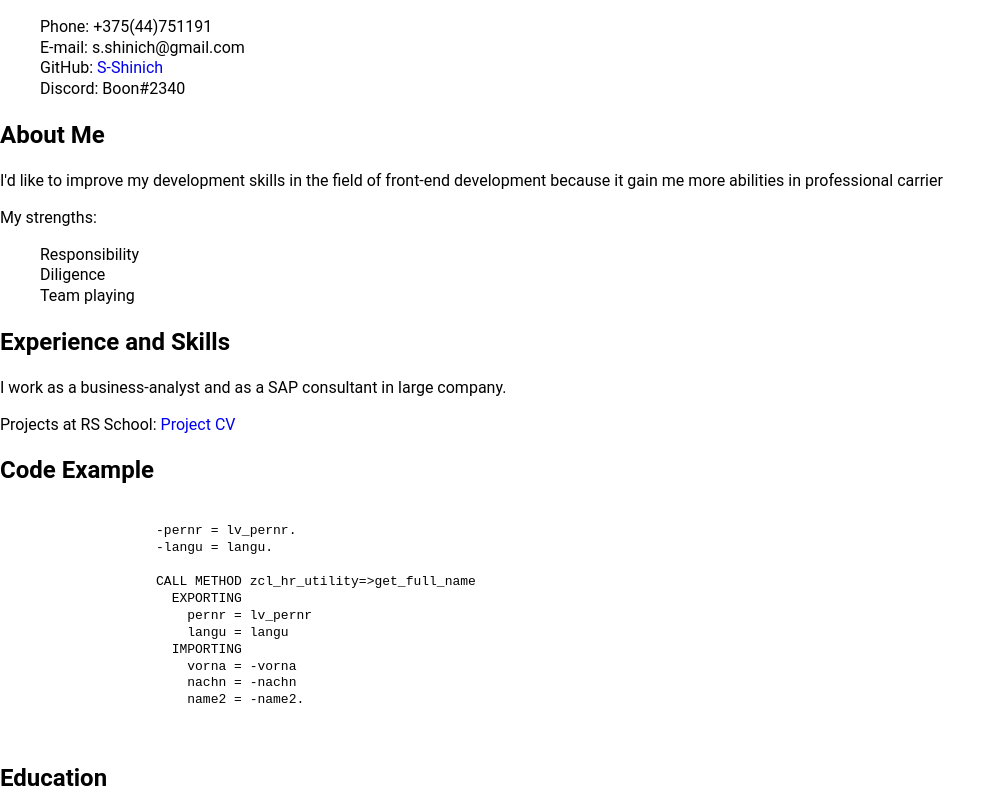
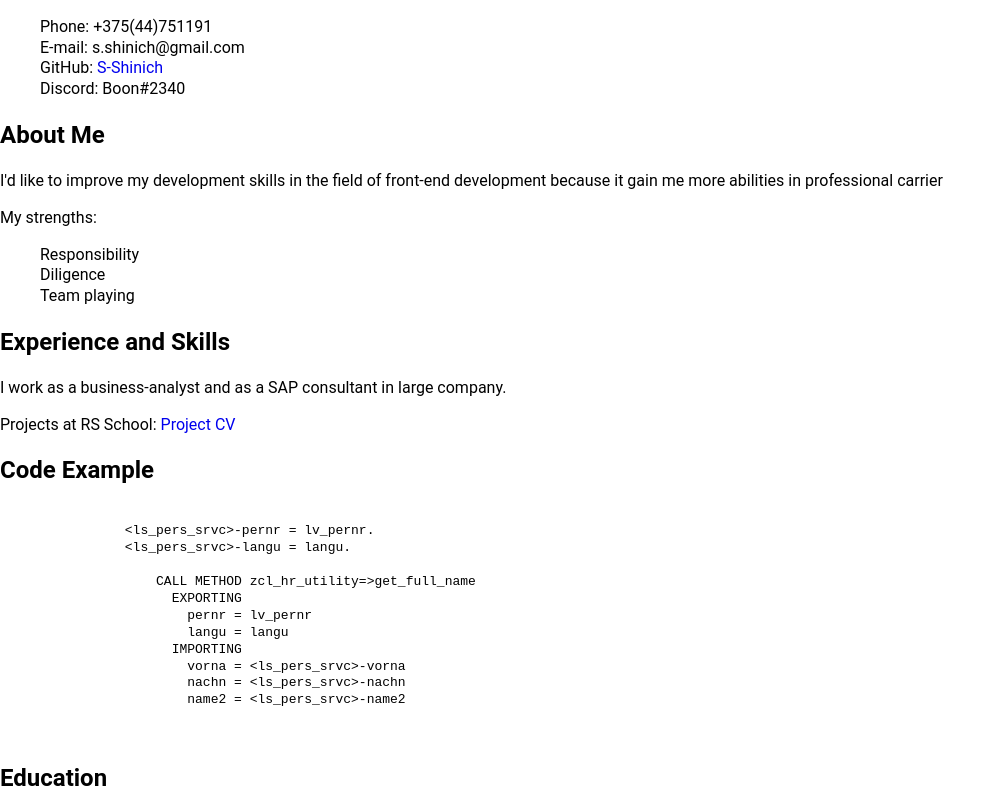
Before and after one commit to S-Shinich/rsschool-cv, a plain HTML site: page index.html in a window 1280 px wide. Shown: the part 550-1347 px from the top of the page, without its empty margins (0-1006 px from the left). Drawn offline with Linux system fonts and the light colour scheme.

Commit message:
fix: validation errors

```diff
--- a/index.html
+++ b/index.html
@@ -28,7 +28,7 @@
         <div class="container">
             <section class="section" id="profile">
                 <div class="header_photo">
-                    <img src="assets/img/photo.png" class="img_avatar" alt="Owl avatar" class="header_image">
+                    <img src="assets/img/photo.png" class="img_avatar" alt="Owl avatar">
                 </div>
 
                 <h1 class="section-title main-title">
@@ -70,17 +70,17 @@
                 <h2 class="section-title">Code Example</h2>
                 <pre class="pre">
               <code>
-                    <ls_pers_srvc>-pernr = lv_pernr.
-                    <ls_pers_srvc>-langu = langu.
+                &lt;ls_pers_srvc&gt;-pernr = lv_pernr.
+                &lt;ls_pers_srvc&gt;-langu = langu.
 
                     CALL METHOD zcl_hr_utility=>get_full_name
                       EXPORTING
                         pernr = lv_pernr
                         langu = langu
                       IMPORTING
-                        vorna = <ls_pers_srvc>-vorna
-                        nachn = <ls_pers_srvc>-nachn
-                        name2 = <ls_pers_srvc>-name2.
+                        vorna = &lt;ls_pers_srvc&gt;-vorna
+                        nachn = &lt;ls_pers_srvc&gt;-nachn
+                        name2 = &lt;ls_pers_srvc&gt;-name2
               </code>
             </pre>
             </section>
--- a/style.css
+++ b/style.css
@@ -11,6 +11,7 @@ body {
     justify-content: space-between;
     line-height: 1.3;
     min-height: 100vh;
+    max-width: 1440px;
     margin: 0;
     padding: 0;
 }
@@ -31,7 +32,7 @@ h1 {
 .header {
     display: flex;
     width: 100%;
-    background-color:#fdf4a2
+    background-color: #fdf4a2
 }
 
 .header_container {
@@ -58,15 +59,18 @@ h1 {
     background-color: #f3ebae;
     padding: 30px;
 }
+
 .container {
     max-width: 1440px;
     margin: 0 auto;
 }
+
 .footer-container {
     display: flex;
     justify-content: space-around;
     align-items: center;
 }
+
 .rss_lnk {
     width: 130px;
     height: 30px;
```
